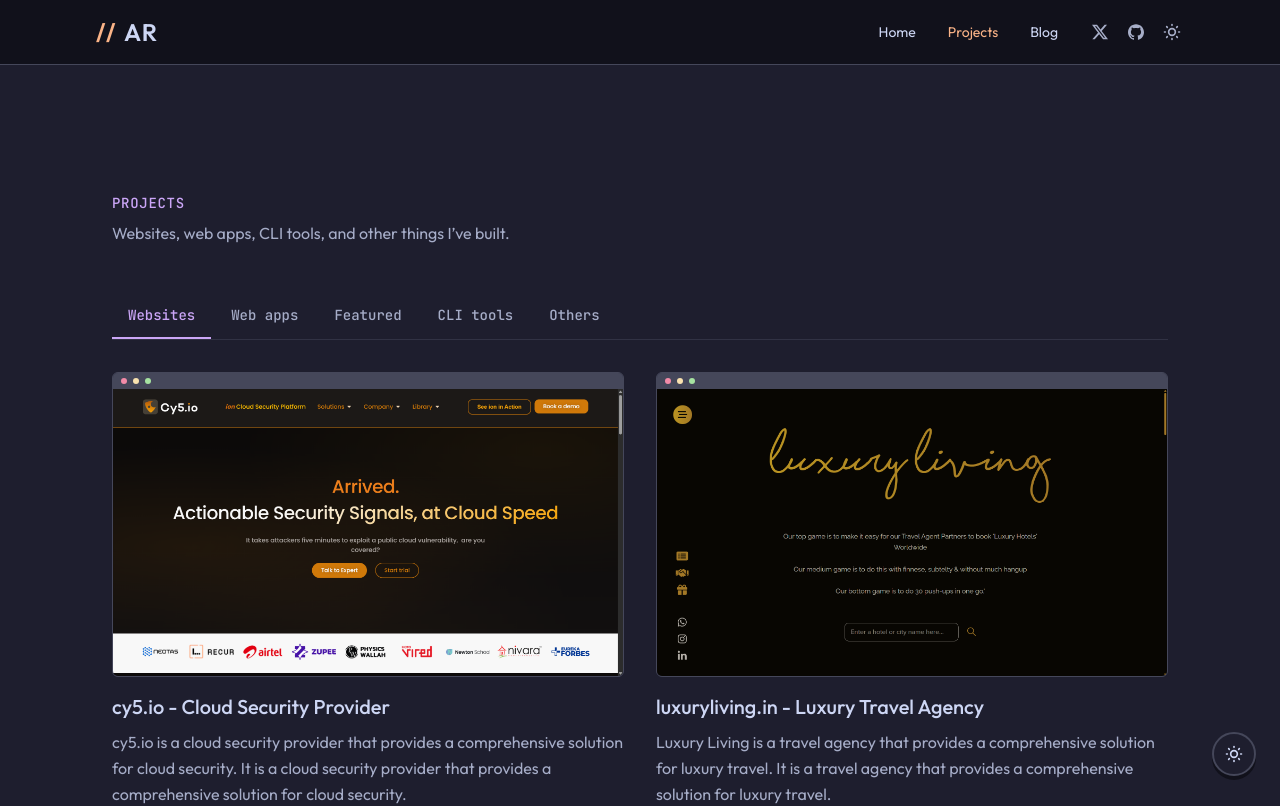
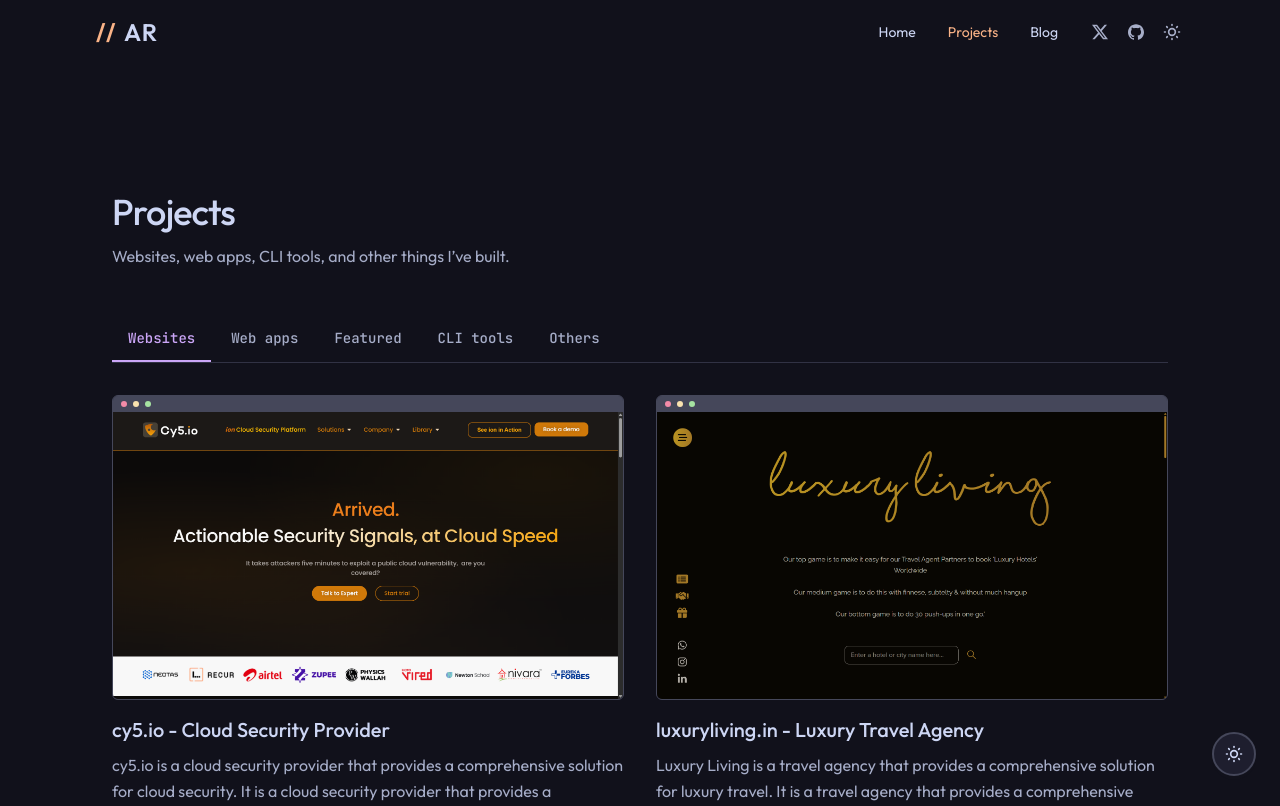
Before and after one commit to aman-git-r/amanrwt, a Next.js app: page /projects in a window 1280 px wide. Shown: the top 806 px of the page. Built offline with nearby package versions, Linux system fonts and the light colour scheme.

Commit message:
feat: update background styles in Nav, ProjectsPage, and ProjectDetailPage components for improved theme consistency

```diff
--- a/app/components/Nav.tsx
+++ b/app/components/Nav.tsx
@@ -38,7 +38,7 @@
     };
 
     return (
-        <header className="sticky top-0 z-40 border-b border-ctp-surface1 bg-ctp-crust/95 backdrop-blur-md">
+        <header className="sticky top-0 z-40 bg-ctp-crust in-[.theme-latte]:bg-ctp-base">
             <div className="mx-auto flex h-16 w-full max-w-6xl items-center justify-between gap-4 px-4 sm:px-6 lg:px-8">
                 {/* Left: brand */}
                 <Link
--- a/app/projects/[id]/page.tsx
+++ b/app/projects/[id]/page.tsx
@@ -86,7 +86,7 @@
     }
 
     return (
-        <div className="min-h-screen bg-ctp-base">
+        <div className="min-h-screen bg-ctp-crust in-[.theme-latte]:bg-ctp-base">
             <main className="mx-auto w-full max-w-3xl px-6 py-24 pb-20 sm:py-32 sm:pb-24 md:px-8">
                 <Link
                     href="/projects"
--- a/app/projects/page.tsx
+++ b/app/projects/page.tsx
@@ -8,13 +8,13 @@
 
 export default function ProjectsPage() {
     return (
-        <div className="min-h-screen bg-ctp-base">
+        <div className="min-h-screen bg-ctp-crust in-[.theme-latte]:bg-ctp-base">
             <main className="mx-auto w-full max-w-2xl px-6 py-24 pb-20 sm:max-w-3xl sm:py-32 sm:pb-24 md:max-w-4xl md:px-8 lg:max-w-5xl lg:px-10 xl:max-w-6xl xl:px-12">
-                <header className="mb-12">
-                    <h1 className="font-mono text-sm font-medium uppercase tracking-wider text-ctp-mauve">
+                <header className="mb-12 space-y-3">
+                    <h1 className="text-2xl font-medium tracking-tight text-ctp-text sm:text-3xl lg:text-4xl">
                         Projects
                     </h1>
-                    <p className="mt-2 text-base text-ctp-subtext0">
+                    <p className="max-w-xl text-base text-ctp-subtext0">
                         Websites, web apps, CLI tools, and other things I’ve built.
                     </p>
                 </header>
```
